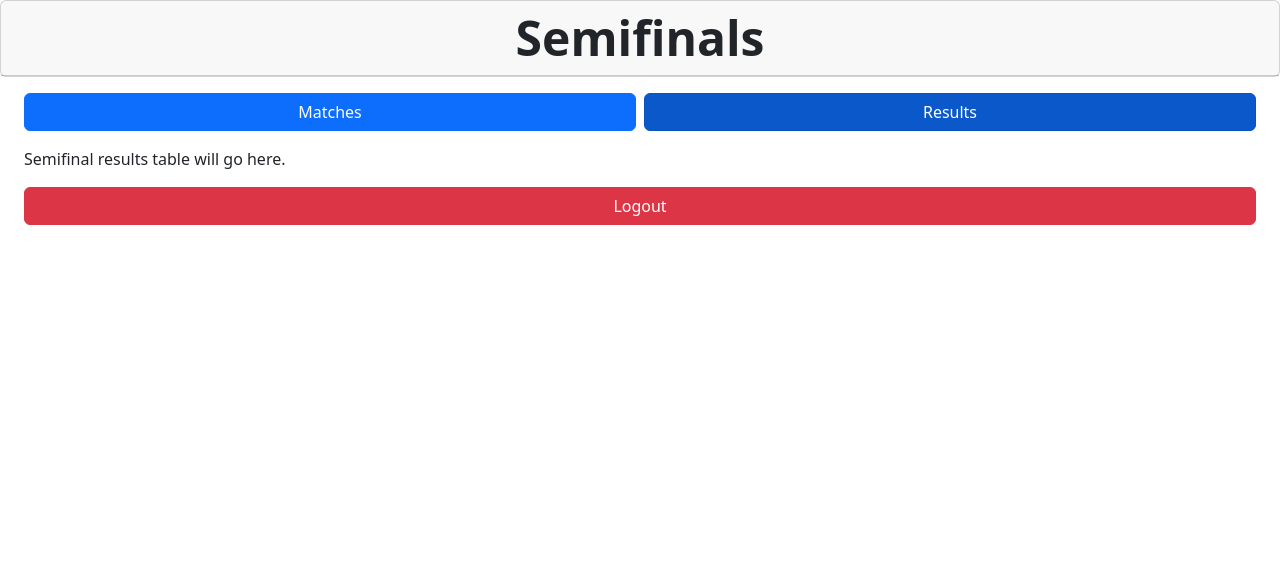
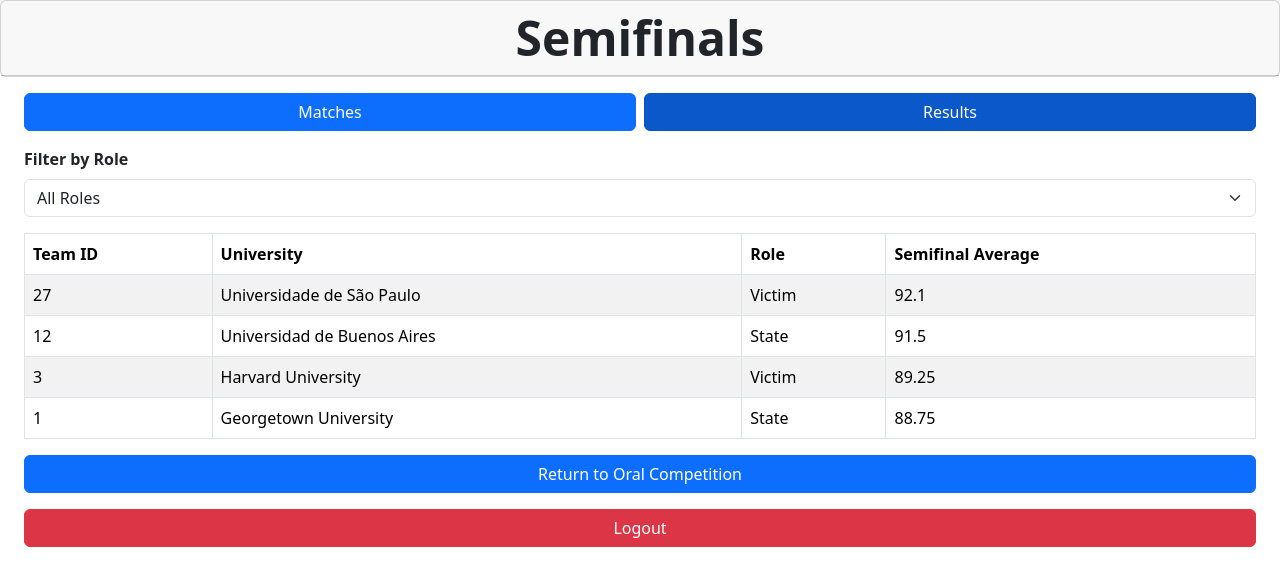
Before and after one commit to AlvaroDSolari19/IAMOOT-ADMINS, a React (Vite) app: page /oral/semifinals in a window 1280 px wide. Both pictures are taken after a click on the button "Results". Shown: the top 586 px of the page. Built offline with nearby package versions, Linux system fonts and the light colour scheme.

Commit message:
Added semifinals matches and results tables with role filtering and sorting by semifinal average

```diff
--- a/src/pages/Semifinals.jsx
+++ b/src/pages/Semifinals.jsx
@@ -1,11 +1,75 @@
 import { useState } from 'react';
 import { useNavigate } from 'react-router-dom';
-import { Button, Card } from 'react-bootstrap';
+import { Button, Card, Form, Table } from 'react-bootstrap';
 
 function Semifinals() {
+
+    const semifinalMatches = [
+        {
+            matchID: 'S1',
+            matchDay: 'Thursday',
+            matchTime: '10:30 AM',
+            stateTeamID: '12',
+            stateUniversity: 'Universidad de Buenos Aires',
+            victimTeamID: '3',
+            victimUniversity: 'Harvard University',
+            matchClassroom: 'Room 101'
+        },
+        {
+            matchID: 'S2',
+            matchDay: 'Thursday',
+            matchTime: '1:00 PM',
+            stateTeamID: '1',
+            stateUniversity: 'Georgetown University',
+            victimTeamID: '27',
+            victimUniversity: 'Universidade de São Paulo',
+            matchClassroom: 'Room 102'
+        }
+    ];
+
+    const semifinalResults = [
+        {
+            teamID: '12',
+            universityName: 'Universidad de Buenos Aires',
+            teamRole: 'State',
+            semifinalAverage: 91.5
+        },
+        {
+            teamID: '3',
+            universityName: 'Harvard University',
+            teamRole: 'Victim',
+            semifinalAverage: 89.25
+        },
+        {
+            teamID: '1',
+            universityName: 'Georgetown University',
+            teamRole: 'State',
+            semifinalAverage: 88.75
+        },
+        {
+            teamID: '27',
+            universityName: 'Universidade de São Paulo',
+            teamRole: 'Victim',
+            semifinalAverage: 92.1
+        }
+    ];
+
     const navigate = useNavigate();
 
     const [selectedView, setSelectedView] = useState('matches');
+    const [selectedRole, setSelectedRole] = useState('ALL');
+
+    const filteredSemifinalResults = semifinalResults.filter((currentTeam) => {
+        if (selectedRole === 'ALL'){
+            return true;
+        }
+
+        return currentTeam.teamRole === selectedRole;
+    })
+
+    const sortedSemifinalResults = [...filteredSemifinalResults].sort((firstTeam, secondTeam) => {
+        return secondTeam.semifinalAverage - firstTeam.semifinalAverage;
+    })
 
     return (
         <div>
@@ -27,15 +91,69 @@
 
             <div className='px-4'>
                 {selectedView === 'matches' && (
-                    <p>Semifinal matches table will go here.</p>
+                    <Table striped bordered hover>
+                        <thead>
+                            <th>Match ID</th>
+                            <th>State</th>
+                            <th>Victim</th>
+                            <th>Day & Time</th>
+                            <th>Classroom</th>
+                        </thead>
+
+                        <tbody>
+                            {semifinalMatches.map((currentMatch) => (
+                                <tr key={currentMatch.matchID}>
+                                    <td>{currentMatch.matchID}</td>
+                                    <td>{currentMatch.stateUniversity} ({currentMatch.stateTeamID})</td>
+                                    <td>{currentMatch.victimUniversity} ({currentMatch.victimTeamID})</td>
+                                    <td>{currentMatch.matchDay} at {currentMatch.matchTime}</td>
+                                    <td>{currentMatch.matchClassroom}</td>
+                                </tr>
+                            ))}
+                        </tbody>
+                    </Table>
                 )}
 
                 {selectedView === 'results' && (
-                    <p>Semifinal results table will go here.</p>
+                    <>
+                        <div className='mb-3'>
+                            <Form.Group>
+                                <Form.Label className='fw-bold'>Filter by Role</Form.Label>
+                                <Form.Select value={selectedRole} onChange={(event) => setSelectedRole(event.target.value)}>
+                                    <option value='ALL'>All Roles</option>
+                                    <option value='State'>State</option>
+                                    <option value='Victim'>Victim</option>
+                                </Form.Select>
+                            </Form.Group>
+                        </div>
+
+                        <Table striped bordered hover>
+                            <thead>
+                                <tr>
+                                    <th>Team ID</th>
+                                    <th>University</th>
+                                    <th>Role</th>
+                                    <th>Semifinal Average</th>
+                                </tr>
+                            </thead>
+
+                            <tbody>
+                                {sortedSemifinalResults.map((currentTeam) => (
+                                    <tr key={currentTeam.teamID}>
+                                        <td>{currentTeam.teamID}</td>
+                                        <td>{currentTeam.universityName}</td>
+                                        <td>{currentTeam.teamRole}</td>
+                                        <td>{currentTeam.semifinalAverage}</td>
+                                    </tr>
+                                ))}
+                            </tbody>
+                        </Table>
+                    </>
                 )}
             </div>
 
             <div className='d-grid gap-3 px-4'>
+                <Button onClick={() => navigate('/oral')}>Return to Oral Competition</Button>
                 <Button variant='danger' onClick={() => navigate('/')}>Logout</Button>
             </div>
 
```
